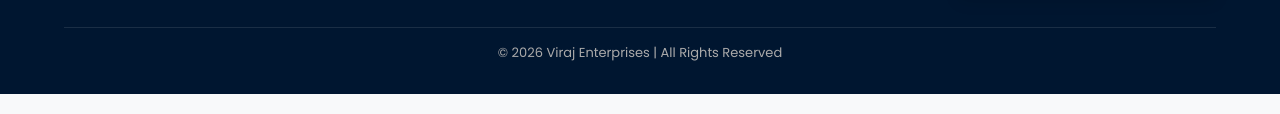
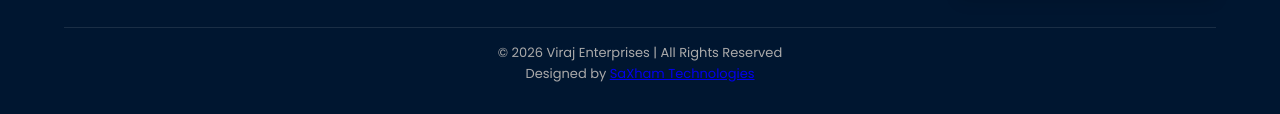
Before and after one commit to saxhamai/viraj-enterprises, a plain HTML site: page index.html in a window 1280 px wide. Shown: the part 4121-4235 px from the top of the page. Drawn offline with Linux system fonts and the light colour scheme.

Commit message:
Update index.html

```diff
--- a/index.html
+++ b/index.html
@@ -306,11 +306,16 @@
 
     </div>
 
-    <!-- Bottom -->
-    <div class="footer-bottom">
-        © 2026 Viraj Enterprises | All Rights Reserved
-    </div>
-</footer>
+   <!-- Bottom -->
+<div class="footer-bottom">
+    © 2026 Viraj Enterprises | All Rights Reserved <br>
+    <span class="designed-by">
+        Designed by
+        <a href="https://saxhamai.com" target="_blank">
+            SaXham Technologies
+        </a>
+    </span>
+</div>
 
 <!-- WhatsApp -->
 <a href="https://wa.me/919967767541" class="whatsapp-float" target="_blank">
```
